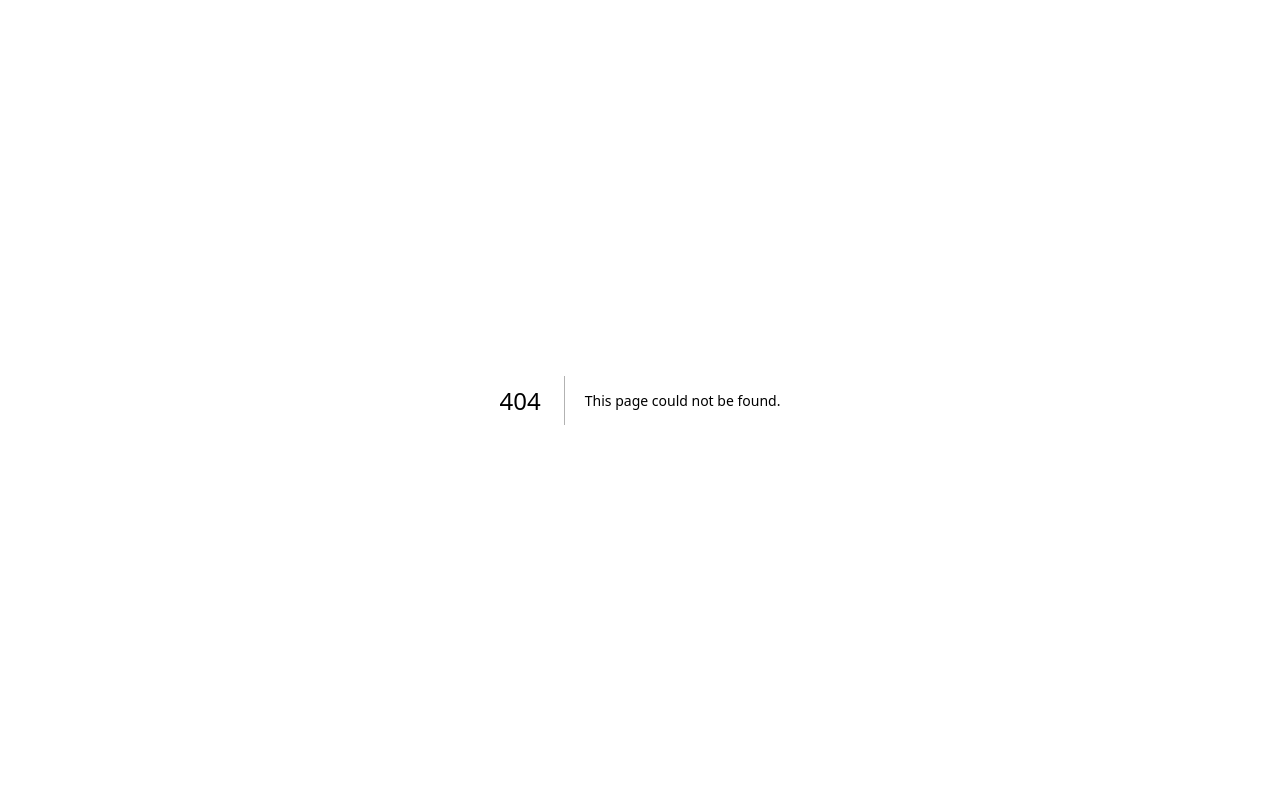
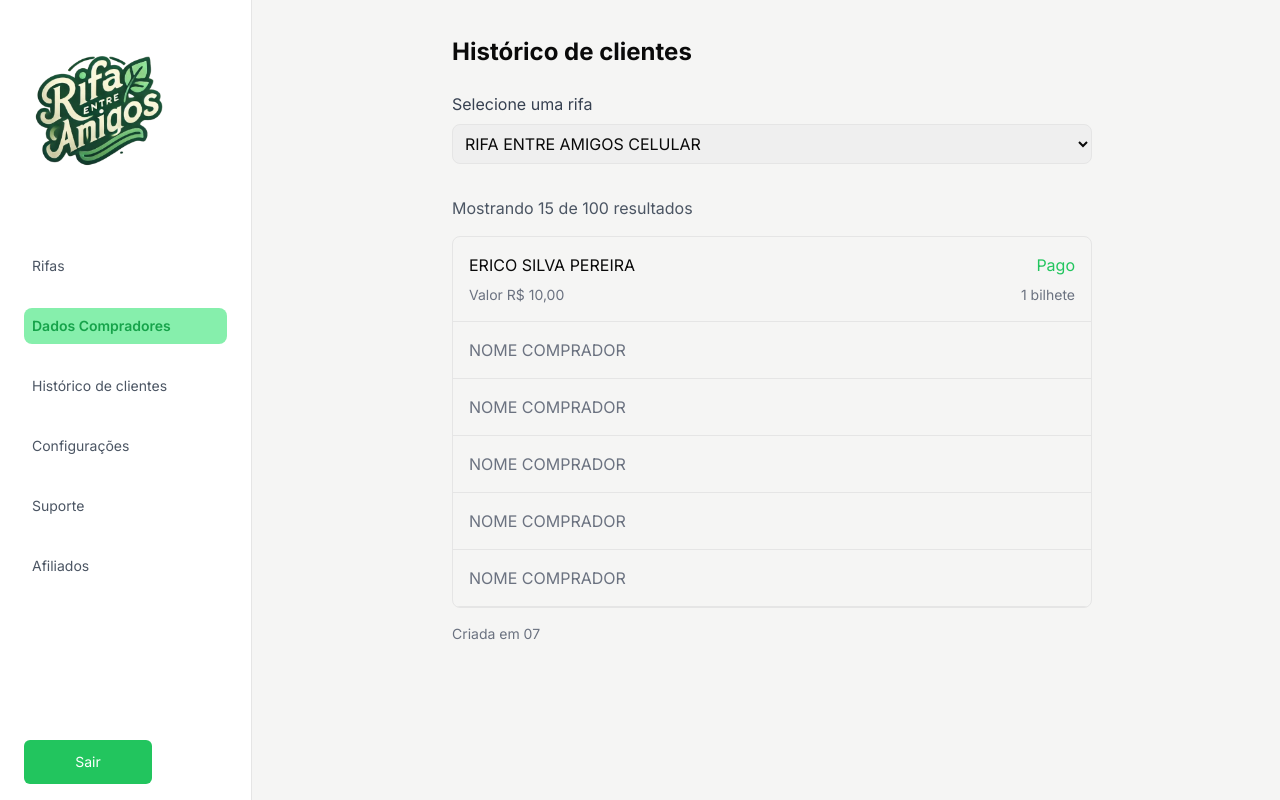
Before and after one commit to TheusChagas/Rifa-Solidaria, a Next.js app: page /vendedor/compradores in a window 1280 px wide. Before the commit this address had no page. Built offline with nearby package versions, Linux system fonts and the light colour scheme.

Commit message:
mudança sidebar

```diff
--- /dev/null
+++ b/app/vendedor/compradores/page.tsx
@@ -0,0 +1,41 @@
+export default function ClientHistory() {
+  return (
+    <div className="max-w-2xl mx-auto p-4">
+      <h1 className="text-2xl font-bold mb-6">Histórico de clientes</h1>
+
+      <div className="mb-8">
+        <label className="block text-gray-700 mb-2">Selecione uma rifa</label>
+        <select className="w-full p-2 border rounded-lg">
+          <option>RIFA ENTRE AMIGOS CELULAR</option>
+        </select>
+      </div>
+
+      <div className="mb-4 text-gray-600">
+        Mostrando 15 de 100 resultados
+      </div>
+
+      <div className="border rounded-lg overflow-hidden mb-4">
+        <div className="p-4 border-b">
+          <div className="flex justify-between items-center mb-2">
+            <span className="font-medium">ERICO SILVA PEREIRA</span>
+            <span className="text-green-500">Pago</span>
+          </div>
+          <div className="flex justify-between text-sm text-gray-500">
+            <span>Valor R$ 10,00</span>
+            <span>1 bilhete</span>
+          </div>
+        </div>
+
+        {[...Array(5)].map((_, i) => (
+          <div key={i} className="p-4 border-b">
+            <span className="text-gray-500">NOME COMPRADOR</span>
+          </div>
+        ))}
+      </div>
+
+      <div className="text-sm text-gray-500 mt-4">
+        Criada em 07
+      </div>
+    </div>
+  )
+}
--- a/components/Sidebar.tsx
+++ b/components/Sidebar.tsx
@@ -19,11 +19,11 @@ export function Sidebar() {
 
     const navItems = [
         { name: "Rifas", href: "/vendedor/rifas" },
-        { name: "Ranking Vendedores", href: "/vendedor/ranking" },
+        { name: "Dados Compradores", href: "/vendedor/compradores" },
         { name: "Histórico de clientes", href: "/vendedor/historico" },
         { name: "Configurações", href: "/vendedor/configuracoes" },
         { name: "Suporte", href: "" },
-        { name: "Afiliações", href: ""},
+        { name: "Afiliados", href: "/vendedor/ranking" },
     ];
 
     return (
```
